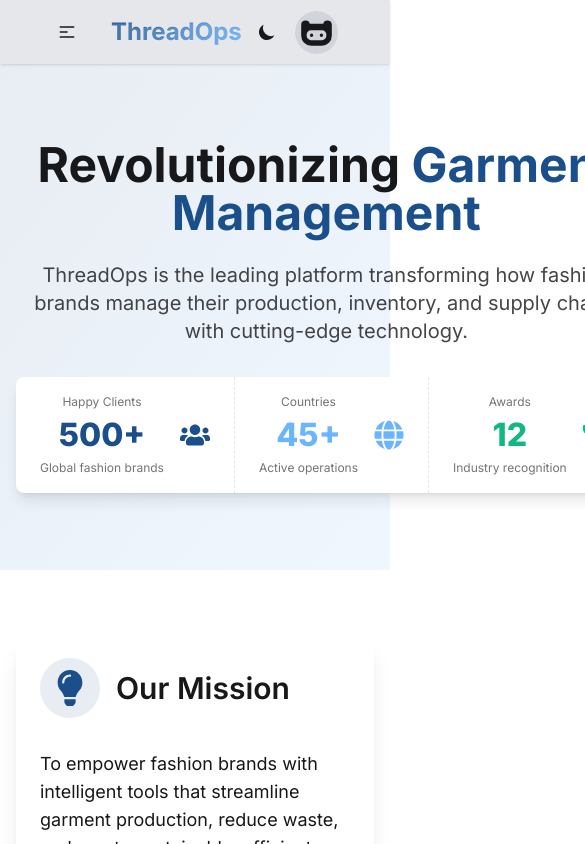
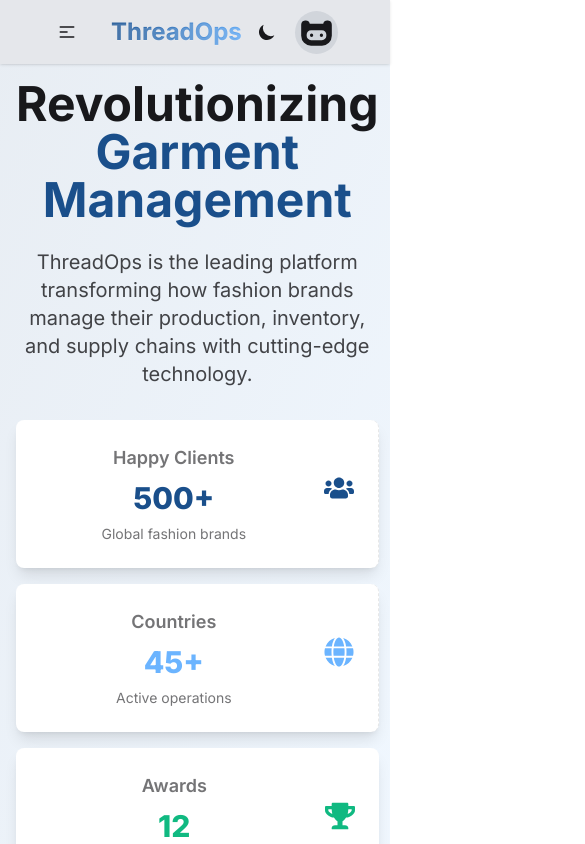
Before and after one commit to Ibne-Shahid/thread-ops-client-side, a React (Vite) app: page /about-us in a window 390 px wide. Shown: the top 844 px of the page, 585 px wide, since content can reach past the window. Built offline with nearby package versions, Linux system fonts and the light colour scheme; no server answers.

Commit message:
about us page responsive issue solved

```diff
--- a/src/Pages/AboutUs/AboutUs.jsx
+++ b/src/Pages/AboutUs/AboutUs.jsx
@@ -78,7 +78,8 @@
 
   return (
 
-    <div className="min-h-screen bg-base-100">
+    // FIX: Added overflow-x-hidden to prevent horizontal scrollbar/white space on the right
+    <div className="min-h-screen bg-base-100 overflow-x-hidden">
       <title>ThreadOps || About Us</title>
       <div className="hero bg-gradient-to-br from-primary/10 to-secondary/10 min-h-[60vh]">
         <div className="hero-content text-center">
@@ -90,32 +91,32 @@
               ThreadOps is the leading platform transforming how fashion brands manage their production,
               inventory, and supply chains with cutting-edge technology.
             </p>
-            <div className="stats shadow-lg bg-base-100">
-              <div className="stat">
-                <div className="stat-figure text-primary">
+            <div className="grid grid-cols-1 sm:grid-cols-3 gap-4 w-full">
+              <div className="stat bg-base-100 rounded-lg shadow-lg p-6 text-center">
+                <div className="stat-figure text-primary mb-3">
                   <FaUsers className="text-3xl" />
                 </div>
-                <div className="stat-title">Happy Clients</div>
-                <div className="stat-value text-primary">500+</div>
-                <div className="stat-desc">Global fashion brands</div>
+                <div className="stat-title text-lg font-semibold">Happy Clients</div>
+                <div className="stat-value text-primary text-3xl lg:text-4xl my-2">500+</div>
+                <div className="stat-desc text-sm">Global fashion brands</div>
               </div>
 
-              <div className="stat">
-                <div className="stat-figure text-secondary">
+              <div className="stat bg-base-100 rounded-lg shadow-lg p-6 text-center">
+                <div className="stat-figure text-secondary mb-3">
                   <FaGlobe className="text-3xl" />
                 </div>
-                <div className="stat-title">Countries</div>
-                <div className="stat-value text-secondary">45+</div>
-                <div className="stat-desc">Active operations</div>
+                <div className="stat-title text-lg font-semibold">Countries</div>
+                <div className="stat-value text-secondary text-3xl lg:text-4xl my-2">45+</div>
+                <div className="stat-desc text-sm">Active operations</div>
               </div>
 
-              <div className="stat">
-                <div className="stat-figure text-accent">
+              <div className="stat bg-base-100 rounded-lg shadow-lg p-6 text-center">
+                <div className="stat-figure text-accent mb-3">
                   <FaTrophy className="text-3xl" />
                 </div>
-                <div className="stat-title">Awards</div>
-                <div className="stat-value text-accent">12</div>
-                <div className="stat-desc">Industry recognition</div>
+                <div className="stat-title text-lg font-semibold">Awards</div>
+                <div className="stat-value text-accent text-3xl lg:text-4xl my-2">12</div>
+                <div className="stat-desc text-sm">Industry recognition</div>
               </div>
             </div>
           </div>
```
